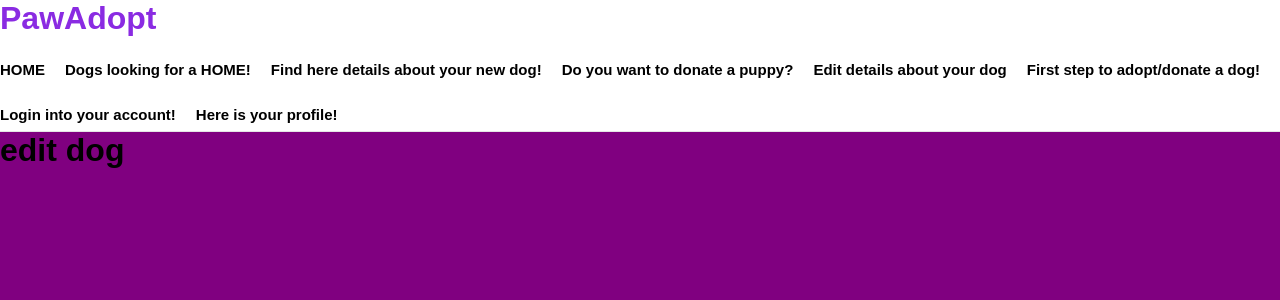
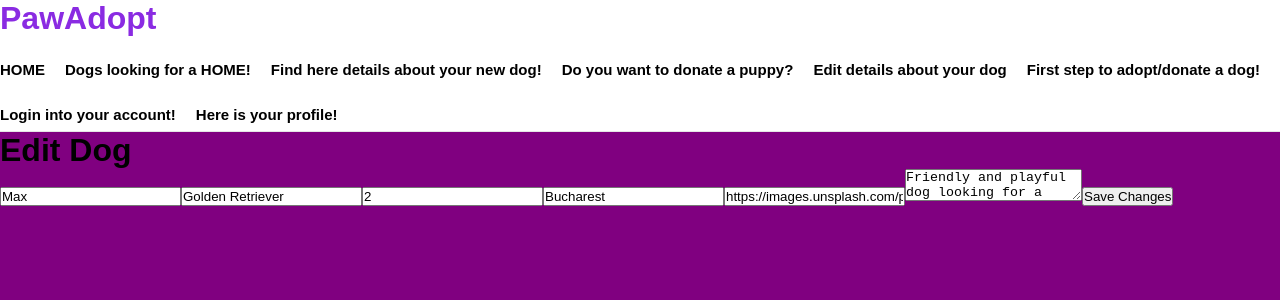
Before and after one commit to ClaudiuCiuca/PawAdopt, a React (Vite) app: page /dogs/1/edit in a window 1280 px wide. Shown: the top 300 px of the page. Built offline with nearby package versions, Linux system fonts and the light colour scheme; data requests are answered from the project's data file.

Commit message:
Implement edit and delete functionality for dogs

```diff
--- a/db.json
+++ b/db.json
@@ -30,7 +30,7 @@
       "name": "Giani",
       "breed": "Metis",
       "age": 4,
-      "location": "Iasi",
+      "location": "Buzau",
       "image": "https://tse3.mm.bing.net/th/id/OIP.WQclLVyJoarVkUfjW1hAUwHaFj?cb=thfvnext&rs=1&pid=ImgDetMain&o=7&rm=3",
       "description": "I don't have a pedigree but I like a lot Pedigree",
       "id": "K0LskbDDUXM"
@@ -43,16 +43,7 @@
       "image": "https://puppysingapore.com/wp-content/uploads/2019/06/Bichon-puppy.png",
       "description": "If you need a toy, adopt me",
       "id": "RaiPJDxJ7qE"
-    },
-    {
-      "name": "Paco",
-      "breed": "Caniche",
-      "age": 10,
-      "location": "Iasi",
-      "image": "https://tse2.mm.bing.net/th/id/OIP.gnNLlI4VX_kVKjQSEIkedgHaE7?cb=thfvnext&rs=1&pid=ImgDetMain&o=7&rm=3",
-      "description": "Just look into my eyes",
-      "id": "7nMWUtDap6s"
     }
-  ]
-
+  ],
+  "$schema": "./node_modules/json-server/schema.json"
 }
--- a/src/pages/DogDetails.tsx
+++ b/src/pages/DogDetails.tsx
@@ -1,7 +1,83 @@
+import { useEffect, useState } from "react";
+import { Link,useNavigate, useParams } from "react-router-dom";
+
+
+import type { Dog } from "../types/Dog";
+
 function DogDetails() {
 
-    return <h1>Edit dog details</h1>;
+    const { id } = useParams();
 
+    const navigate = useNavigate();
+
+  const [dog, setDog] = useState<Dog | null>(null);
+
+  useEffect(() => {
+    const fetchDog = async () => {
+      try {
+        const response = await fetch(
+          `http://localhost:3001/dogs/${id}`
+        );
+
+        if (!response.ok) {
+          throw new Error("Failed to fetch dog");
+        }
+
+        const data = await response.json();
+
+        setDog(data);
+      } catch (error) {
+        console.log(error);
+      }
+    };
+
+    fetchDog();
+  }, [id]);
+
+  if (!dog) {
+    return <h1>Loading...</h1>;
+  }
+const handleDelete = async () => {
+  const confirmDelete = window.confirm(
+    "Are you sure you want to delete this dog?"
+  );
+
+  if (!confirmDelete) {
+    return;
+  }
+
+  try {
+    const response = await fetch(
+      `http://localhost:3001/dogs/${id}`,
+      {
+        method: "DELETE",
+      }
+    );
+
+    if (!response.ok) {
+      throw new Error("Failed to delete dog");
+    }
+
+    navigate("/dogs");
+  } catch (error) {
+    console.log(error);
+  }
+};
+  return (
+    <div>
+      <img src={dog.image} alt={dog.name} width="400px" />
+
+      <h1>{dog.name}</h1>
+
+      <p>{dog.breed}</p>
+      <p>{dog.age} years old</p>
+      <p>{dog.location}</p>
+      <p>{dog.description}</p>
+
+      <Link to={`/dogs/${dog.id}/edit`}>Edit Dog</Link>
+      <button onClick={handleDelete}>Delete Dog</button>
+    </div>
+  );
 }
 
 export default DogDetails;
--- a/src/pages/EditDog.tsx
+++ b/src/pages/EditDog.tsx
@@ -1,6 +1,123 @@
+import { useEffect, useState } from "react";
+import { useNavigate, useParams } from "react-router-dom";
+
 function EditDog() {
+const { id } = useParams();
 
-    return <h1>edit dog</h1>;
+  const navigate = useNavigate();
+
+  const [name, setName] = useState("");
+  const [breed, setBreed] = useState("");
+  const [age, setAge] = useState(0);
+  const [location, setLocation] = useState("");
+  const [image, setImage] = useState("");
+  const [description, setDescription] = useState("");
+
+  useEffect(() => {
+    const fetchDog = async () => {
+      try {
+        const response = await fetch(
+          `http://localhost:3001/dogs/${id}`
+        );
+
+        if (!response.ok) {
+          throw new Error("Failed to fetch dog");
+        }
+
+        const data = await response.json();
+
+        setName(data.name);
+        setBreed(data.breed);
+        setAge(data.age);
+        setLocation(data.location);
+        setImage(data.image);
+        setDescription(data.description);
+      } catch (error) {
+        console.log(error);
+      }
+    };
+
+    fetchDog();
+  }, [id]);
+
+  const handleSubmit = async (event: any) => {
+    event.preventDefault();
+
+    const updatedDog = {
+      name,
+      breed,
+      age,
+      location,
+      image,
+      description,
+    };
+
+    try {
+      const response = await fetch(
+        `http://localhost:3001/dogs/${id}`,
+        {
+          method: "PUT",
+          headers: {
+            "Content-Type": "application/json",
+          },
+          body: JSON.stringify(updatedDog),
+        }
+      );
+
+      if (!response.ok) {
+        throw new Error("Failed to update dog");
+      }
+
+      navigate("/dogs");
+    } catch (error) {
+      console.log(error);
+    }
+  };
+
+  return (
+    <div>
+      <h1>Edit Dog</h1>
+
+      <form onSubmit={handleSubmit}>
+        <input
+          type="text"
+          value={name}
+          onChange={(event) => setName(event.target.value)}
+        />
+
+        <input
+          type="text"
+          value={breed}
+          onChange={(event) => setBreed(event.target.value)}
+        />
+
+        <input
+          type="number"
+          value={age}
+          onChange={(event) => setAge(Number(event.target.value))}
+        />
+
+        <input
+          type="text"
+          value={location}
+          onChange={(event) => setLocation(event.target.value)}
+        />
+
+        <input
+          type="text"
+          value={image}
+          onChange={(event) => setImage(event.target.value)}
+        />
+
+        <textarea
+          value={description}
+          onChange={(event) => setDescription(event.target.value)}
+        />
+
+        <button type="submit">Save Changes</button>
+      </form>
+    </div>
+  );
 
 }
 
```
